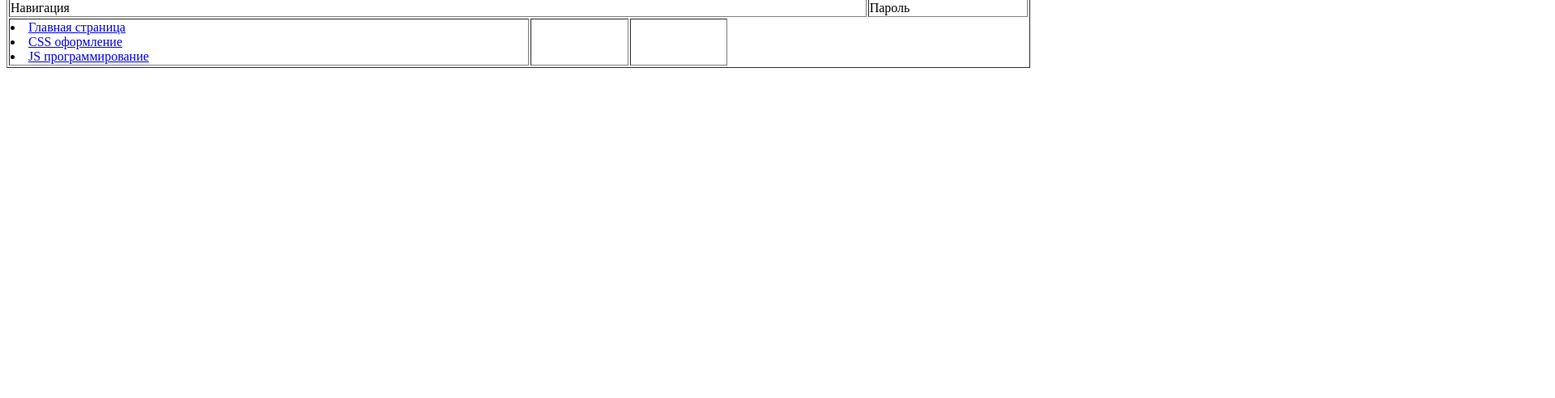
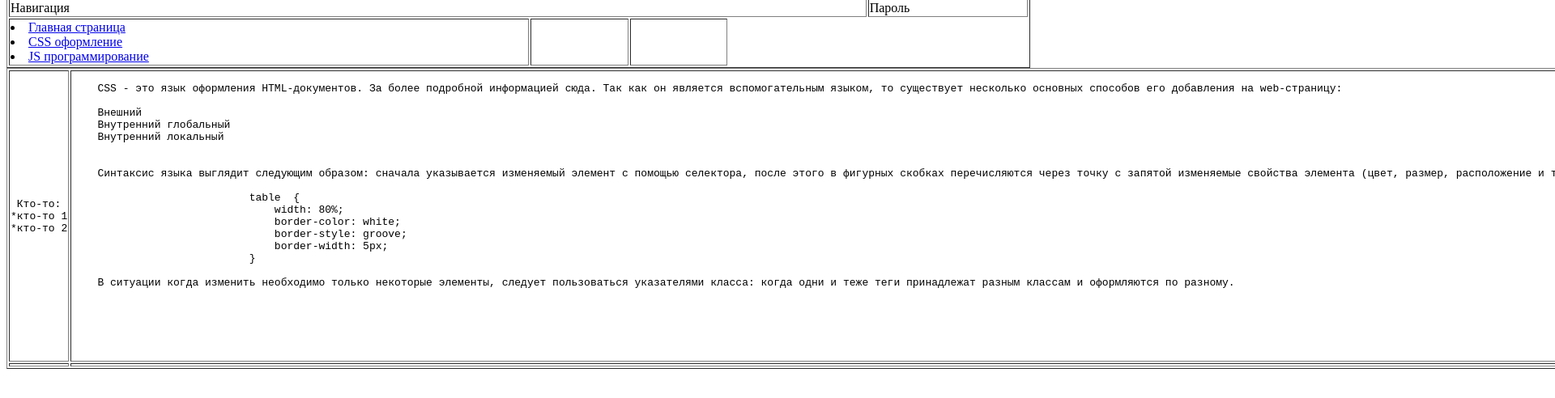
Before and after one commit to Shestopalova2111/site, a plain HTML site: page css.html in a window 1280 px wide. Shown: the part 52-544 px from the top of the page at 81% size, 1920 px wide, since content can reach past the window. Drawn offline with Linux system fonts and the light colour scheme.

Commit message:
Update css.html

```diff
--- a/css.html
+++ b/css.html
@@ -31,6 +31,54 @@
                 <td></td>
             </tr>
         </table>
+        <table border="1" width="100%">
+
+            <tr>
+
+                <td>
+ <pre>
+ Кто-то:
+*кто-то 1
+*кто-то 2
+</pre>
+                </td>
+<td>
+<pre>
+    CSS - это язык оформления HTML-документов. За более подробной информацией сюда. Так как он является вспомогательным языком, то существует несколько основных способов его добавления на web-страницу:
+
+    Внешний <link rel="stylesheet" href="style.css">
+    Внутренний глобальный <style></style>
+    Внутренний локальный <span style="color: red"></span>
+
+
+    Синтаксис языка выглядит следующим образом: сначала указывается изменяемый элемент с помощью селектора, после этого в фигурных скобках перечисляются через точку с запятой изменяемые свойства элемента (цвет, размер, расположение и т.д.), затем напротив каждого свойства указывается значение (red, left, 1px и т.д.). Например:
+
+                            table  {
+                                width: 80%;
+                                border-color: white;
+                                border-style: groove;
+                                border-width: 5px;
+                            }
+
+    В ситуации когда изменить необходимо только некоторые элементы, следует пользоваться указателями класса: когда одни и теже теги принадлежат разным классам и оформляются по разному.
+    <table class="header"></table>
+    <table class="main"></table>
+
+</pre>
+</td>
+
+
+            </tr>
+
+
+            <tr>
+
+
+                <td> </td>
+                 <td> </td>
+
+            </tr>
+        </table>
     </body>
 
     </html>
```
